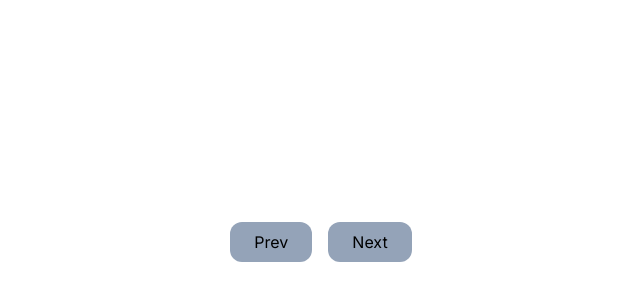
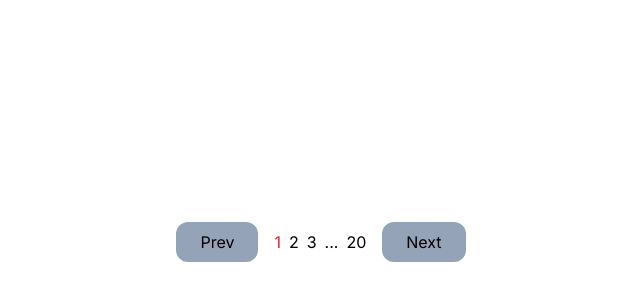
Before and after one commit to ihossen016/server-side-pagination, a Next.js app: page /products/page/1 in a window 1280 px wide. Shown: the part 158-458 px from the top of the page, without its empty margins (319-959 px from the left). Built offline with nearby package versions, Linux system fonts and the light colour scheme.

Commit message:
router removed and Link added

```diff
--- a/app/products/page.jsx
+++ b/app/products/page.jsx
@@ -10,6 +10,7 @@ function page() {
                         baseDir={"products"}
                         subDir={"page"}
                         subDirPageCountkey={"pageNumber"}
+                        totalPage={20}
                     />
                 </div>
             </div>
--- a/app/products/page/[pageNumber]/page.jsx
+++ b/app/products/page/[pageNumber]/page.jsx
@@ -7,6 +7,7 @@ function PageNumber() {
                 baseDir={"products"}
                 subDir={"page"}
                 subDirPageCountkey={"pageNumber"}
+                totalPage={20}
             />
         </div>
     );
--- a/components/CustomPagination.jsx
+++ b/components/CustomPagination.jsx
@@ -1,38 +1,41 @@
 "use client";
 
-import { useRouter, useParams } from "next/navigation";
+import { useParams } from "next/navigation";
+import PageNumbers from "./PageNumbers";
+import Link from "next/link";
 
-function CustomPagination({ baseDir, subDir, subDirPageCountkey }) {
-    const router = useRouter();
+function CustomPagination({ baseDir, subDir, subDirPageCountkey, totalPage }) {
     const params = useParams();
 
     const currentPage = Number(params[subDirPageCountkey]) || 1;
+    const pageNumbers = Array.from({ length: totalPage }, (_, i) => i + 1);
 
     return (
         <div className="flex justify-center items-center gap-4">
-            <button
+            <Link
                 className={`px-6 py-2 bg-slate-400 rounded-xl ${
                     currentPage === 1 ? "cursor-not-allowed" : ""
                 }`}
-                disabled={currentPage === 1}
-                onClick={() => {
-                    if (currentPage === 2) {
-                        router.push(`/${baseDir}`);
-                    } else {
-                        router.push(`/${baseDir}/${subDir}/${currentPage - 1}`);
-                    }
-                }}
+                href={
+                    currentPage <= 2
+                        ? `/${baseDir}`
+                        : `/${baseDir}/${subDir}/${currentPage - 1}`
+                }
             >
                 Prev
-            </button>
-            <button
+            </Link>
+            <PageNumbers
+                pageNumbers={pageNumbers}
+                currentPage={currentPage}
+                baseDir={"products"}
+                subDir={"page"}
+            />
+            <Link
                 className="px-6 py-2 bg-slate-400 rounded-xl"
-                onClick={() => {
-                    router.push(`/${baseDir}/${subDir}/${currentPage + 1}`);
-                }}
+                href={`/${baseDir}/${subDir}/${currentPage + 1}`}
             >
                 Next
-            </button>
+            </Link>
         </div>
     );
 }
--- a/components/PageNumbers.jsx
+++ b/components/PageNumbers.jsx
@@ -1,24 +1,24 @@
 "use client";
-import React, { useState } from "react";
 
-const PageNumbers = ({ pageNumbers }) => {
-    const [currentPage, setCurrentPage] = useState(1);
+import Link from "next/link";
+
+const PageNumbers = ({ pageNumbers, currentPage, baseDir, subDir }) => {
     const maxVisiblePages = 3;
 
     const createPageButton = pageNumber => {
         return (
-            <button
+            <Link
                 key={pageNumber}
-                onClick={() => handlePageClick(pageNumber)}
+                href={
+                    pageNumber != 1
+                        ? `/${baseDir}/${subDir}/${pageNumber}`
+                        : `/${baseDir}`
+                }
                 className={currentPage === pageNumber ? "text-red-600" : ""}
             >
                 {pageNumber}
-            </button>
+            </Link>
         );
-    };
-
-    const handlePageClick = pageNumber => {
-        setCurrentPage(pageNumber);
     };
 
     const renderPagination = () => {
```
